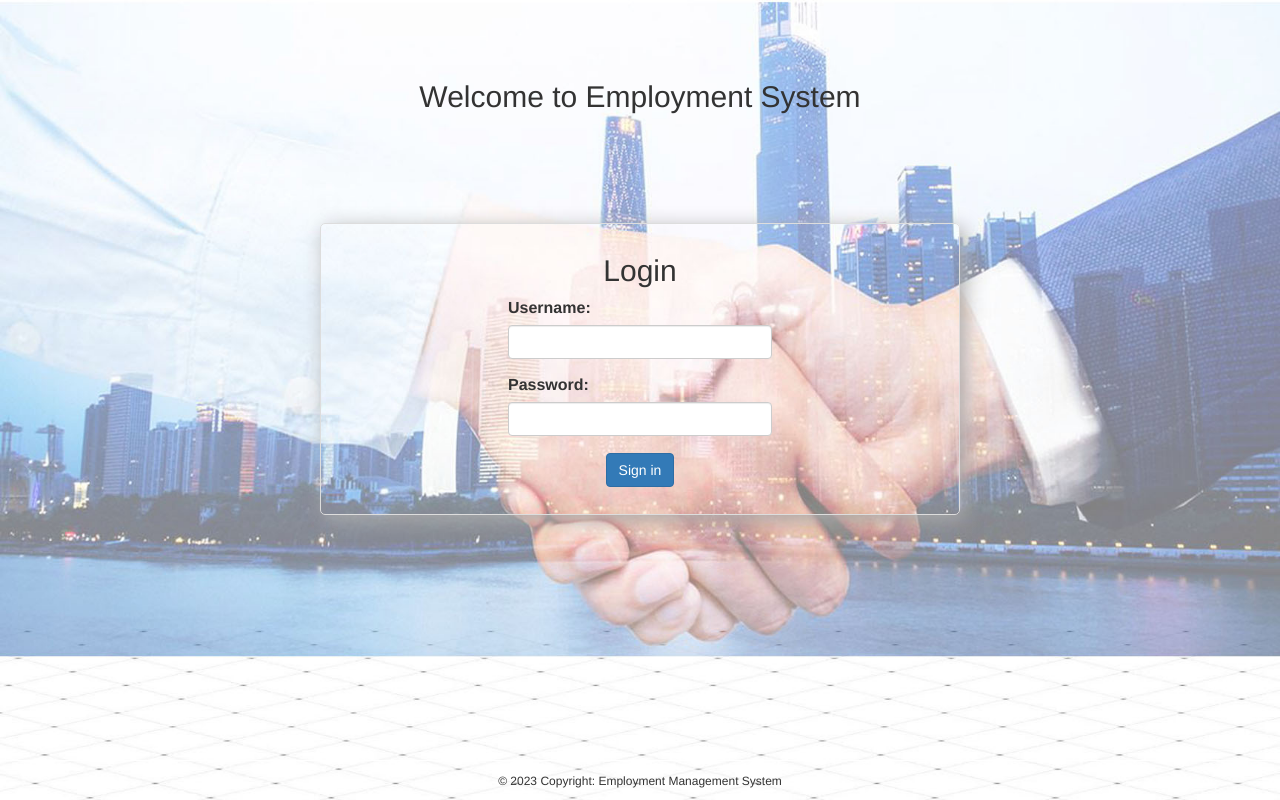
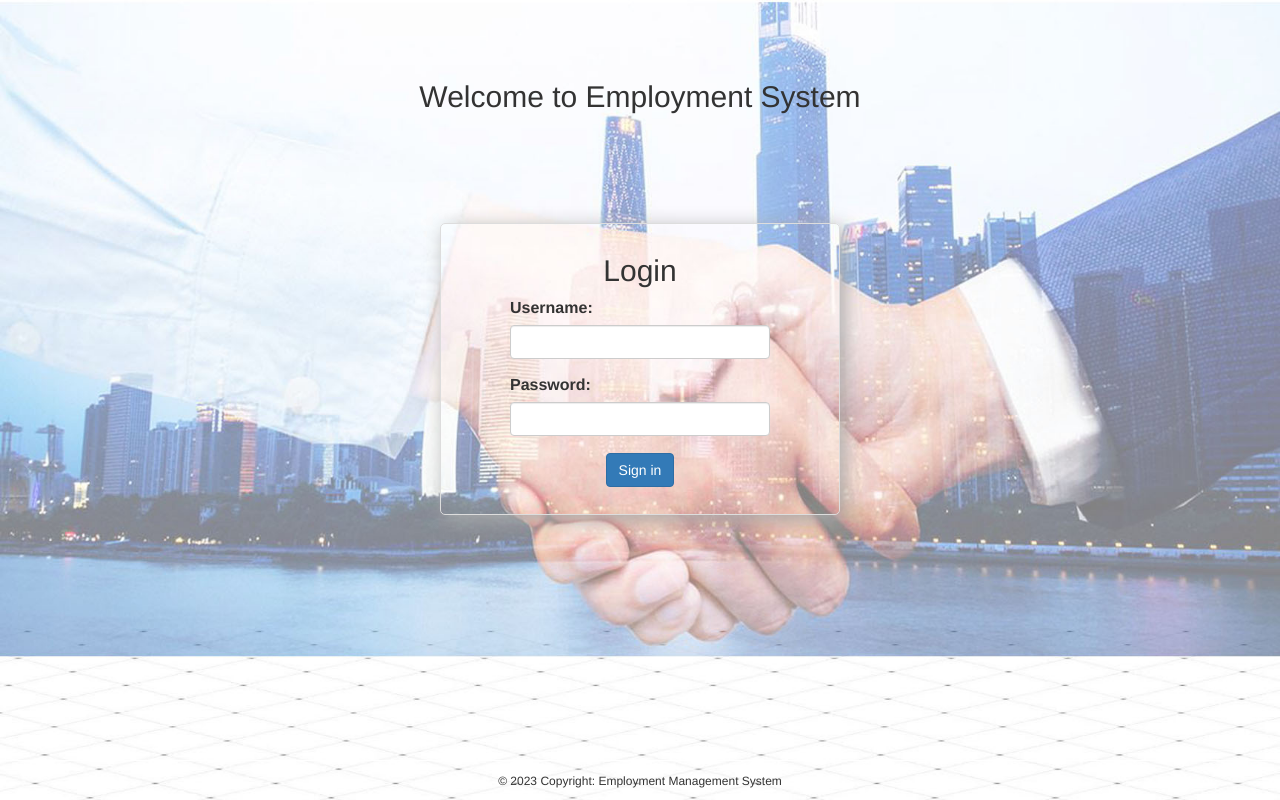
Before and after one commit to mabin9527/employment-system, a Django app: page /login/ in a window 1280 px wide. Run offline with Django 3.2, Linux system fonts and the light colour scheme; some libraries are stand-ins or nearby versions.

Commit message:
Fix the width of login page

```diff
--- a/static/css/style.css
+++ b/static/css/style.css
@@ -59,6 +59,8 @@ a {
 }
 
 .account {
+    width: 400px;
+    margin: 0 auto;
     border: 1px solid #ddd;
     border-radius: 5px;
     box-shadow: 5px 5px 20px #aaa;
@@ -76,3 +78,10 @@ a {
     justify-content: center;
     margin-top: 5px;
 }
+
+@media screen and (max-width: 768px) {
+    .account {
+        width: auto;
+    }
+
+}
--- a/templates/login.html
+++ b/templates/login.html
@@ -25,8 +25,7 @@
     <div class="login">
         <h2 class="welcome">Welcome to Employment System</h2>
         <div class="container-fluid">
-            <div class="row">
-                <div class="account col-md-6 col-md-offset-3">
+            <div class="account">
                 <div class="row">
                     <div class="col-xs-12">
                         <h2>Login</h2>
@@ -35,7 +34,7 @@
                 <form method="post" novalidate>
                     <div class="row">
                         {% csrf_token %}
-                            <div class="col-xs-8 col-md-6 col-xs-offset-2 col-md-offset-3">
+                        <div class="col-xs-10 col-xs-offset-1">
                             <div class="form-group">
                                 <label>Username: </label>
                                 {{ form.username }}
@@ -44,7 +43,7 @@
                         </div>
                     </div>
                     <div class="row">
-                            <div class="col-xs-8 col-md-6 col-xs-offset-2 col-md-offset-3">
+                        <div class="col-xs-10 col-xs-offset-1 ">
                             <div class="form-gropu">
                                 <label>Password: </label>
                                 {{ form.password }}
@@ -64,7 +63,6 @@
             </div>
         </div>
     </div>
-    </div>
 
     <footer class="footer">
         <div class="copyright">
```
Lines whose indentation alone changed are shown as unchanged.
